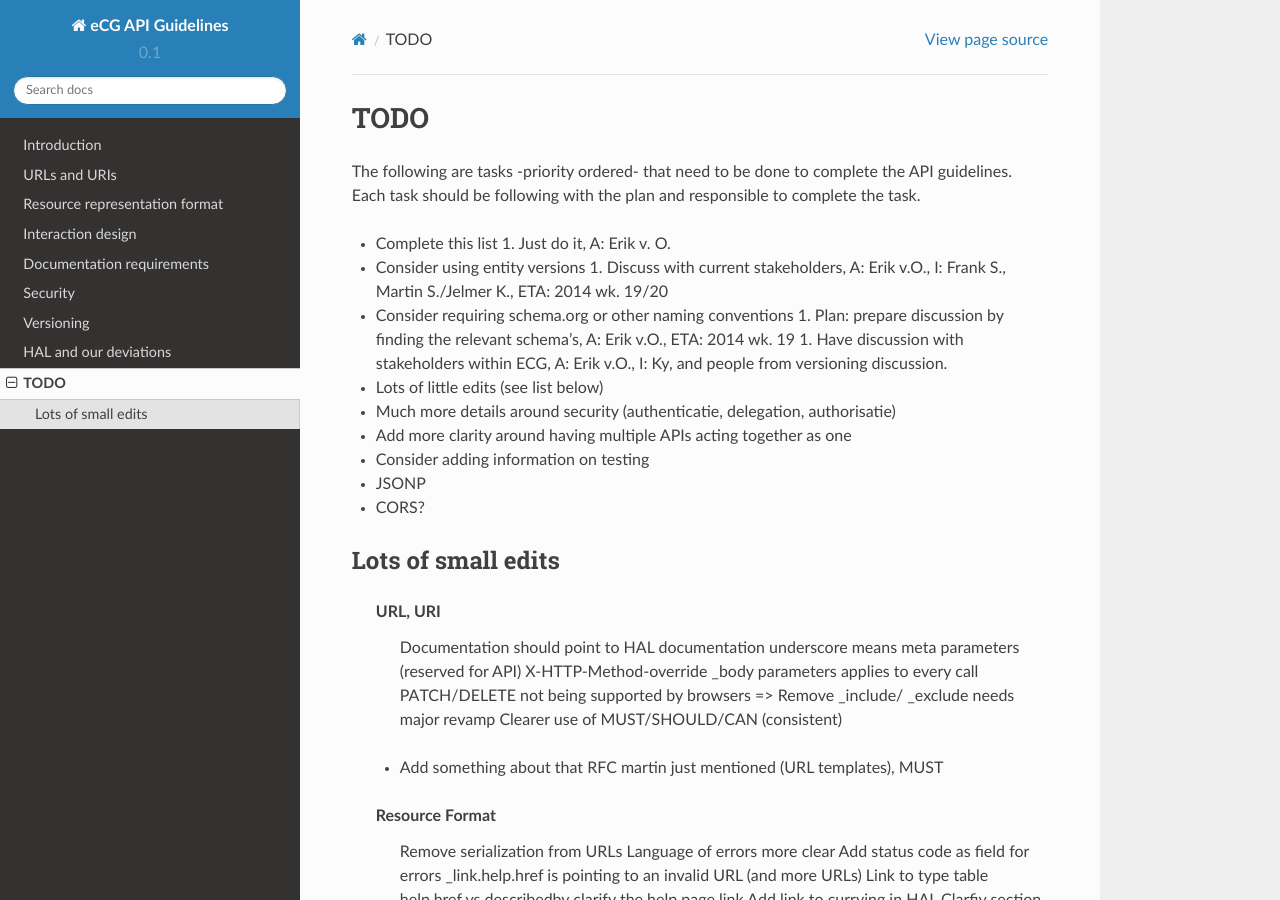
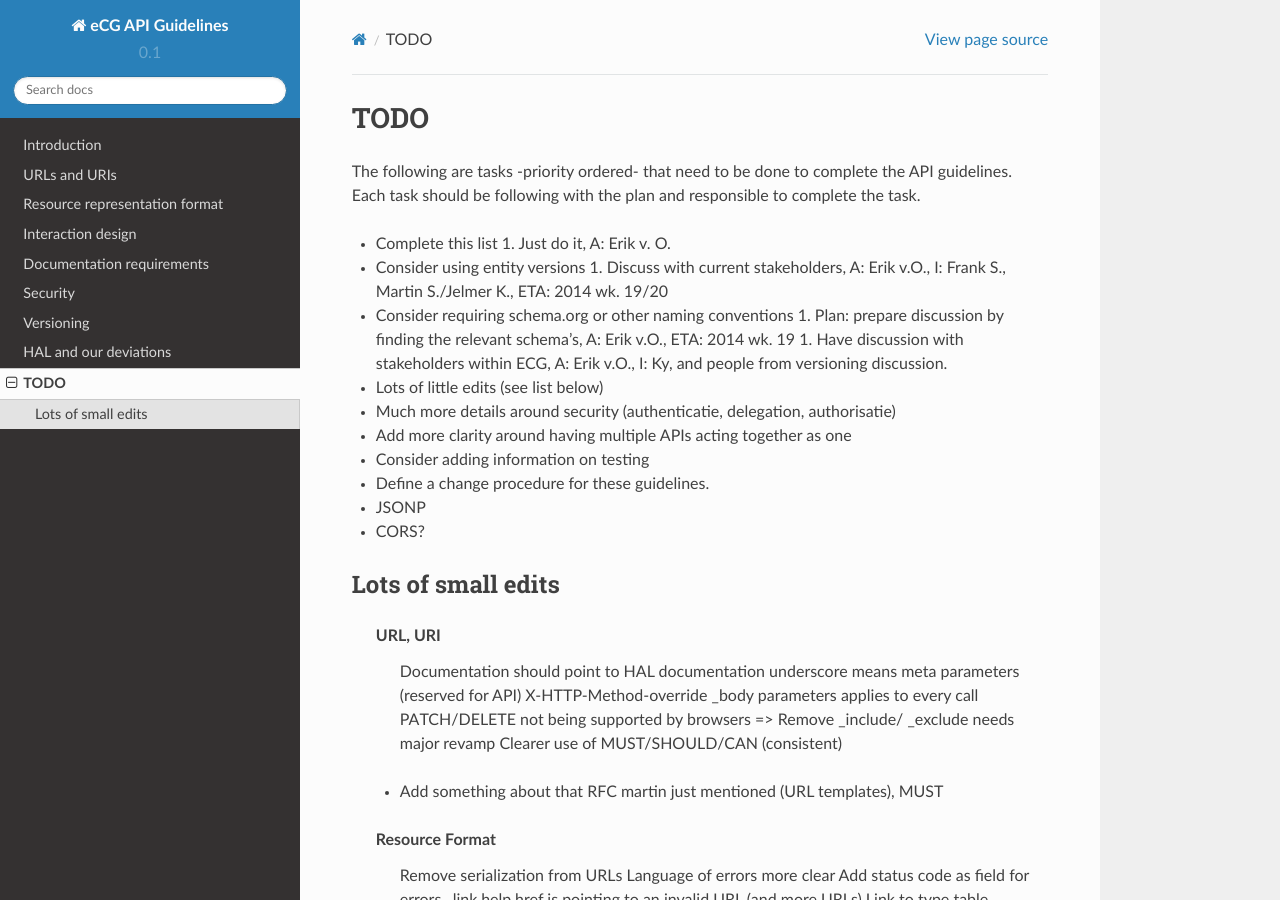
Before and after one commit to ecg-marktplaats/marktplaats-api-guidelines, a Sphinx documentation site: the page built from source/99-todo.rst, in a window 1280 px wide and 900 px high. Built offline with Sphinx 7.4.7 and the Read the Docs theme 2.0.0, drawn with Linux system fonts in a browser that asks for light colours.

Commit message:
Added todo.

```diff
--- a/source/99-todo.rst
+++ b/source/99-todo.rst
@@ -15,6 +15,7 @@ Each task should be following with the plan and responsible to complete the task
 * Much more details around security (authenticatie, delegation, authorisatie)
 * Add more clarity around having multiple APIs acting together as one
 * Consider adding information on testing
+* Define a change procedure for these guidelines.
 * JSONP
 * CORS?
 
```
